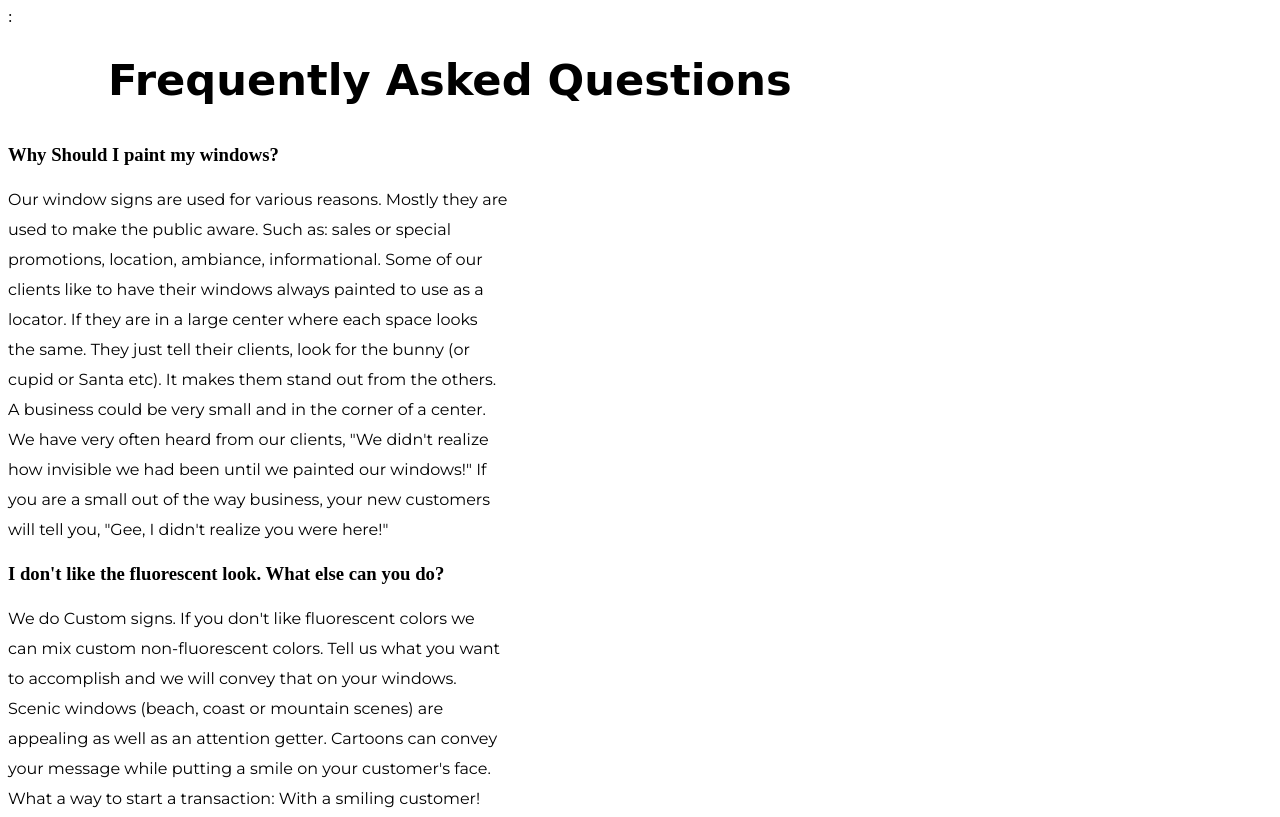
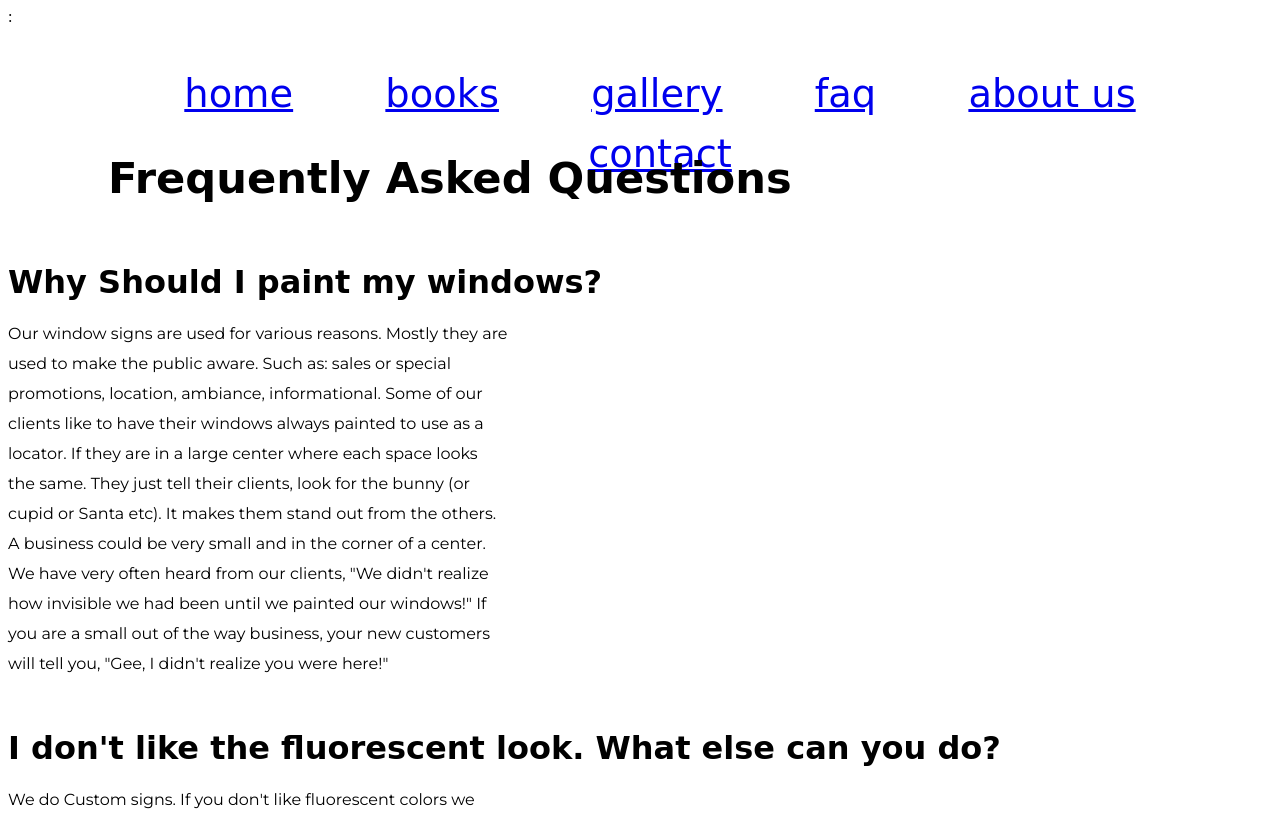
Before and after one commit to kathleen-sones/ksones-final, a plain HTML site: page faq.html in a window 1280 px wide. Shown: the top 817 px of the page. Drawn offline with Linux system fonts and the light colour scheme; a web font is replaced by a local one.

Commit message:
nav bars and page set up

```diff
--- a/faq.html
+++ b/faq.html
@@ -9,6 +9,20 @@
 </head>
 
 <body>
+<nav>
+<ul>
+<li> <a href="index.html">home</a></li>
+<li> <a href="products.html">books</a></li>
+<li> <a href="gallery.html">gallery</a></li>
+<li> <a href="FAQ.html">faq</a></li>
+<li> <a href="aboutus.html">about us</a></li>
+<li> <a href="contact.html">contact</a></li>
+</ul>
+</nav>
+
+
+
+
 <h1>Frequently Asked Questions</h1>
 <h3>Why Should I paint my windows?</h3>
 <p>Our window signs are used for various reasons. Mostly they are used to make the public aware. Such as: sales or special promotions, location, ambiance, informational. Some of our clients like to have their windows always painted to use as a locator. If they are in a large center where each space looks the same. They just tell their clients, look for the bunny (or cupid or Santa etc). It makes them stand out from the others. A business could be very small and in the corner of a center. We have very often heard from our clients, "We didn't realize how invisible we had been until we painted our windows!" If you are a small out of the way business, your new customers will tell you, "Gee, I didn't realize you were here!"</p>
--- a/styles.css
+++ b/styles.css
@@ -45,3 +45,12 @@ p {
 	width: 500px;
 	line-height: 30px;
 }
+
+h3 {
+	font-family: 'Mrs Sheppards', cursive;
+	font-size: 200%;
+	width: 100%;
+	height: 60px;
+	align:left;
+	margin-top:50px;
+	margin-bottom:-20px;
```
Also changed, not shown: aboutus.html (+16 -0 lines), contact.html (+15 -0 lines), gallery.html (+19 -0 lines), products.html (+16 -0 lines).
